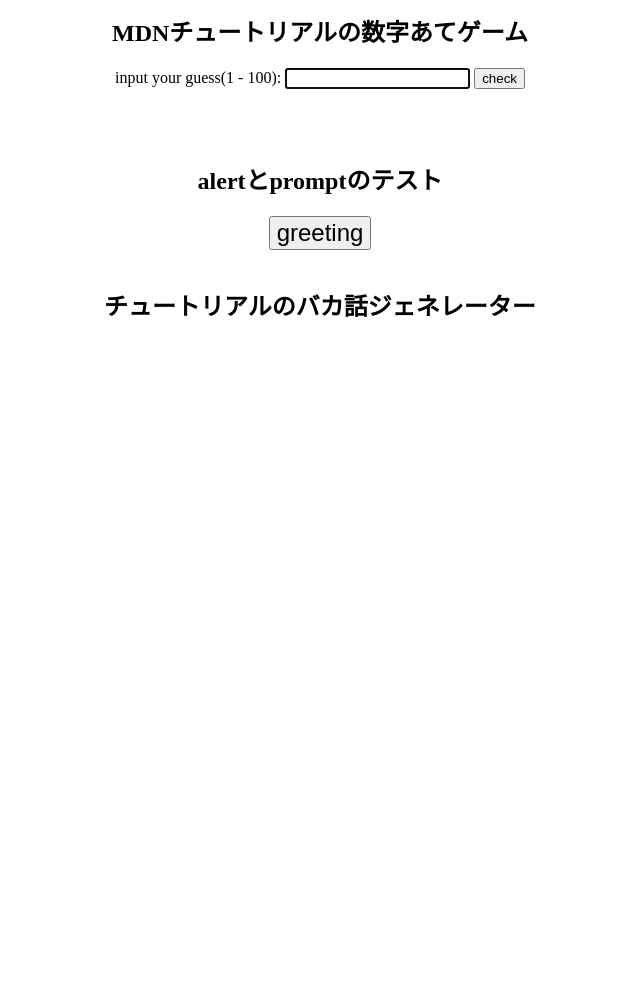
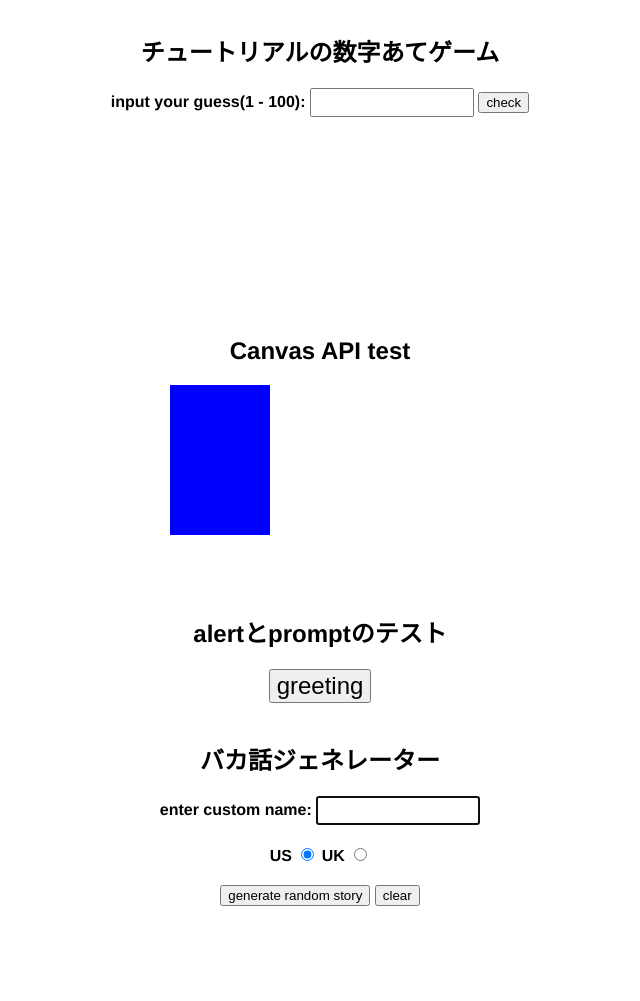
Before and after one commit to Yuto02D2-E2/Web-Practice, a plain HTML site: page MDN/JS/index.html in a window 1280 px wide. Shown: the part 220-1221 px from the top of the page, without its empty margins (320-960 px from the left). Before the commit the page ends 800 px from the top, so only its background shows below. Drawn offline with Linux system fonts and the light colour scheme.

Commit message:
finish MDN/LearningArea/JS/FirstSteps/

```diff
--- a/MDN/JS/index.html
+++ b/MDN/JS/index.html
@@ -19,7 +19,8 @@
 
         <br><br>
 
-        <h2>MDNチュートリアルの数字あてゲーム</h2>
+        <h2>チュートリアルの数字あてゲーム</h2>
+        <div class="guessing_game">
             <label for="field">input your guess(1 - 100): </label>
             <input type="text" id="field" class="field">
             <input type="submit" value="check" class="submit">
@@ -27,6 +28,14 @@
                 <p class="guess"></p>
                 <p class="last_res"></p>
                 <p class="hi_low"></p>
+            </div>
+        </div>
+
+        <br><br>
+
+        <h2>Canvas API test</h2>
+        <div class="canvas_test">
+            <canvas id="canvas"></canvas>
         </div>
 
         <br><br>
@@ -38,13 +47,42 @@
 
         <br><br>
 
-        <h2>チュートリアルのバカ話ジェネレーター</h2>
-
+        <h2>バカ話ジェネレーター</h2>
+        <div class="silly_story_gen">
+            <div>
+                <label for="customname">enter custom name: </label>
+                <input type="text" id="customname" placeholder="">
+            </div>
+            <div>
+                <label for="us">US</label>
+                <input type="radio" id="us" name="usuk" value="us" checked>
+                <label for="uk">UK</label>
+                <input type="radio" id="uk" name="usuk" value="uk">
+            </div>
+            <div>
+                <button class="randomize">generate random story</button>
+                <button class="clear">clear</button>
+            </div>
+            <p class="story"></p>
+        </div>
 
 
         <script src="./index.js"></script>
-        <!-- jsの読み込みは最後に行わないとエラーが出る
-        (headerで読み込むと，html上のnullを参照してしまう)から/body直前に読み込む -->
+        <!--
+        jsの読み込みは最後に行わないとエラーが出る(headerで読み込むと，jsがhtml上のnullを参照してしまう)
+        から/body直前に読み込む
+
+        もしくは，header内に
+        <script defer src="./index.js"></script>
+        このようにdeferを付けて記述しても良い
+
+        ちなみに，asyncというものもある
+        <script async src="./index.js"></script>
+
+        deferとasyncの使い分け
+        defer: スクリプトが他のスクリプトなどに依存している(読み込む順序が大切な)時
+        async: スクリプトに依存関係が無い時
+        -->
     </body>
 
 </html>
--- a/MDN/JS/index.js
+++ b/MDN/JS/index.js
@@ -5,7 +5,11 @@
 
 
 /* MDNチュートリアルの数値あてゲーム */
-let random_num = Math.floor(Math.random() * 100) + 1; // constとletの違いが分からん
+
+// jsの変数定義ではvar/let/constの三種類が使えるが，let/constのみを使用する
+// varは古い言語使用なので，letの方が安全．定数にはconstを使用する
+// 全部書き終わってからコメント書いてるから今更やけど，JSでは変数名にlowerCamelCaseが使われるらしい
+let random_num = Math.floor(Math.random() * 100) + 1;
 
 const guess = document.querySelector(".guess");
 const last_res = document.querySelector(".last_res");
@@ -19,7 +23,7 @@
 
 // jsファイルがこの場所まで読み込まれた時点で入力フォーム(field)にフォーカスする
 // ちなみに，focus()はhtmlのinputタグに対応するメソッド
-field.focus();
+// field.focus();
 
 // alert("guessing game start!!!");
 
@@ -81,9 +85,67 @@
 }
 
 
-/* その他 */
+/* canvas */
+const canvas = document.getElementById("canvas");
+const ctx = canvas.getContext("2d");
+ctx.fillStyle = "blue";
+ctx.fillRect(0, 0, 100, 200); // (x, y, w, h)
+
+
+/*  alert prompt */
 let greeting = document.querySelector(".greeting");
 greeting.onclick = function () {
     let user_name = prompt("what your name: ");
-    alert("hello ${user_name}, have a nice day!");
+    // alert("hello " + user_name + ", have a nice day!");
+
+    // プレースホルダー${}で文字列に変数を埋め込める
+    // 注意：テンプレートリテラルを使用する場合はダブル/シングルクォートをバッククォートに変更しなければならない
+    alert(`hello ${user_name}, have a nice day!`);
 }
+
+
+/* バカ話ジェネレーター */
+const customName = document.getElementById('customname');
+customName.focus();
+const randomize = document.querySelector('.randomize');
+const story = document.querySelector('.story');
+
+const clear = document.querySelector(".clear");
+clear.addEventListener("click", clear_story);
+function clear_story() {
+    story.style.visibility = "hidden"; // visibility := visible/hidden
+}
+
+function randomValueFromArray(array) {
+    const random = Math.floor(Math.random() * array.length);
+    return array[random];
+}
+
+const storyText = "It was 94 fahrenheit outside, so :insertx: went for a walk. When they got to :inserty:, they stared in horror for a few moments, then :insertz:. Bob saw the whole thing, but was not surprised — :insertx: weighs 300 pounds, and it was a hot day.";
+const insertX = "Willy the Goblin,Big Daddy,Father Christmas".split(",");
+const insertY = "the soup kitchen,Disneyland,the White House".split(",");
+const insertZ = "spontaneously combusted,melted into a puddle on the sidewalk,turned into a slug and crawled away".split(",");
+
+randomize.addEventListener("click", result);
+function result() {
+    let newStory = storyText; // Rustだと所有権の問題でこんなことしたらダメだけど，JSならできちゃう
+    let xItem = randomValueFromArray(insertX); // ここの処理汚いな．xItem-zItemを一つの配列にしてloopで回したい
+    newStory = newStory.replace(/:insertx:/g, xItem);
+    let yItem = randomValueFromArray(insertY);
+    newStory = newStory.replace(/:inserty:/g, yItem);
+    let zItem = randomValueFromArray(insertZ);
+    newStory = newStory.replace(/:insertz:/g, zItem);
+
+    if (customName.value !== "") {
+        let name = customName.value;
+        newStory = newStory.replace(/Bob/g, name);  // replaceは一度に一か所しか置換できないので正規表現を利用する
+    }
+    if (document.getElementById("uk").checked) {
+        let weight = Math.round(300 * 0.071429) + " stone";
+        newStory = newStory.replace(/300 pounds/g, weight);
+        let temperature = Math.round((94 - 32) / 1.8) + " centigrade";
+        newStory = newStory.replace(/94 fahrenheit/g, temperature);
+    }
+    story.textContent = newStory;
+    story.style.visibility = "visible";
+}
--- a/MDN/JS/style.css
+++ b/MDN/JS/style.css
@@ -1,3 +1,24 @@
 body {
     text-align: center;
+    font-family: Helvetica, sans-serif;
 }
+
+label {
+    font-weight: bold;
+}
+
+div {
+    padding-bottom: 20px;
+}
+
+input[type="text"] {
+    padding: 5px;
+    width: 150px;
+}
+
+p {
+    background: #FFC125;
+    color: #5E2612;
+    padding: 10px;
+    visibility: hidden;
+}
```
Also changed, not shown: 1 other file. Lines whose indentation alone changed are shown as unchanged.
